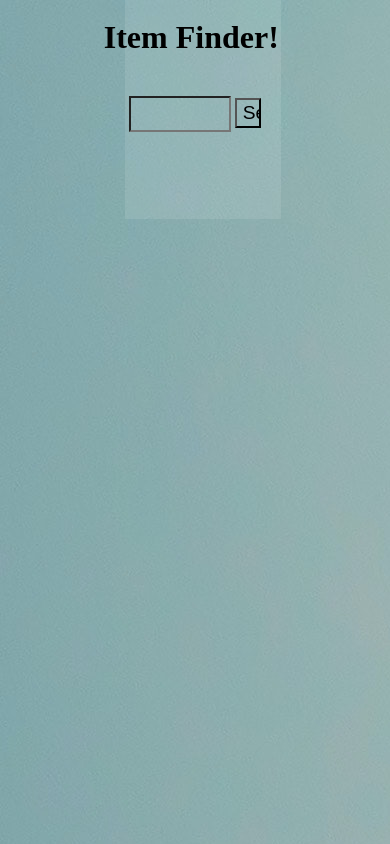
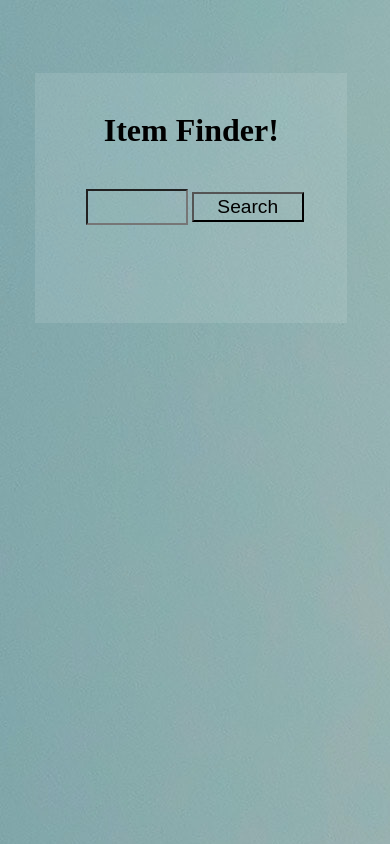
Before and after one commit to Jake4477/ItemFinder.github.io, a plain HTML site: page index.html in a window 390 px wide. Drawn offline with Linux system fonts and the light colour scheme.

Commit message:
Add files via upload

```diff
--- a/index.html
+++ b/index.html
@@ -5,17 +5,38 @@
 <title>ItemFinder</title>
 </head>
 
-<body>
+<body onload="launch()">
 
     <center>
 
         <div id = "backgroundC"></div>
-        <h1>Item Finder!</h1>
+        <h1 id = "title">Item Finder!</h1>
         <input type = "text" id = "item">
         <input type="button" id = "search" value="Search" onclick = "search()" />
     </center>
 
     <script>
+        function launch(){
+            var w = window.innerWidth;
+            var h = window.innerHeight;
+
+            var panel = document.getElementById("backgroundC");
+            var title = document.getElementById("title");
+            var button = document.getElementById("search");
+
+            if(w < 600){
+                //phone layout
+
+                panel.style.position = "absolute";
+                panel.style.width = "80%";
+                panel.style.marginLeft = "7%";
+                panel.style.marginTop = "-10%";
+                title.style.marginTop = "30%";
+                button.style.width = "30%";
+
+            }
+
+        }
         function search(){
             var input = document.getElementById("item");
             alert("You entered: " + item.value);
```
